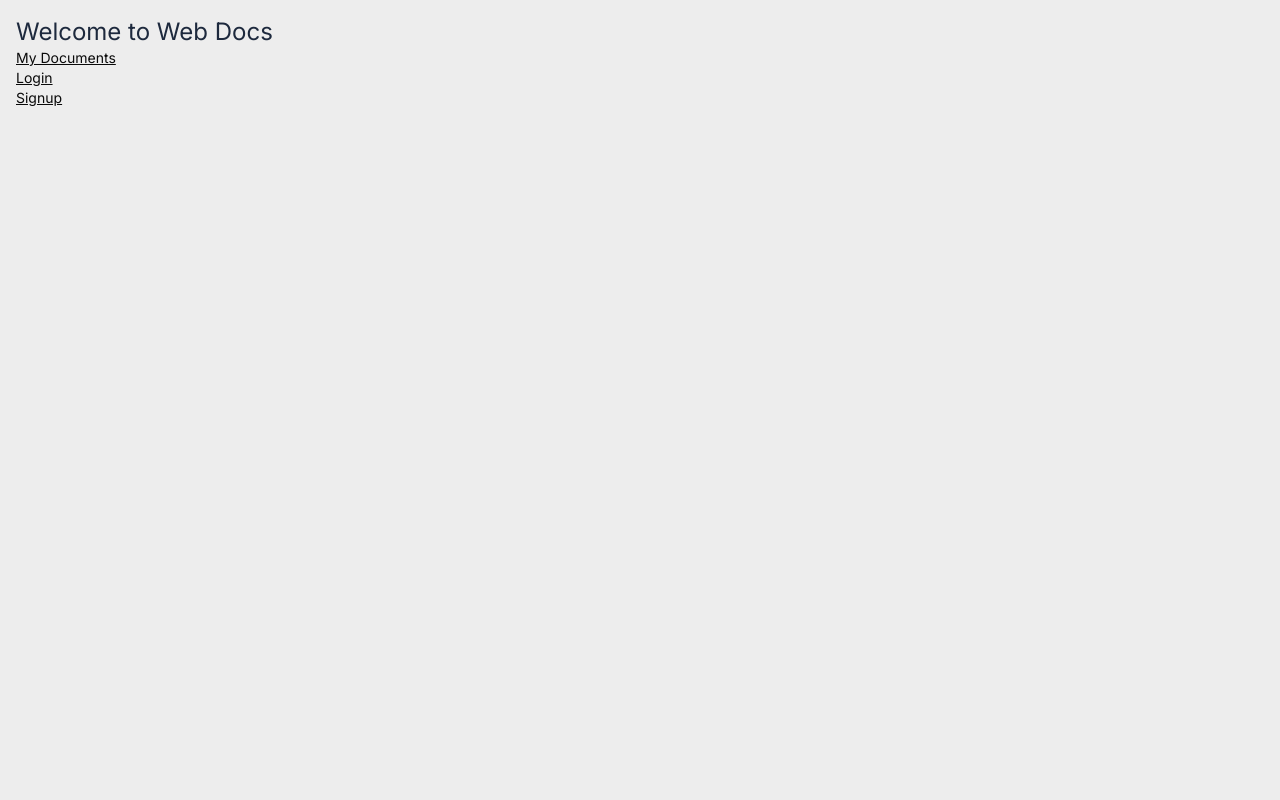
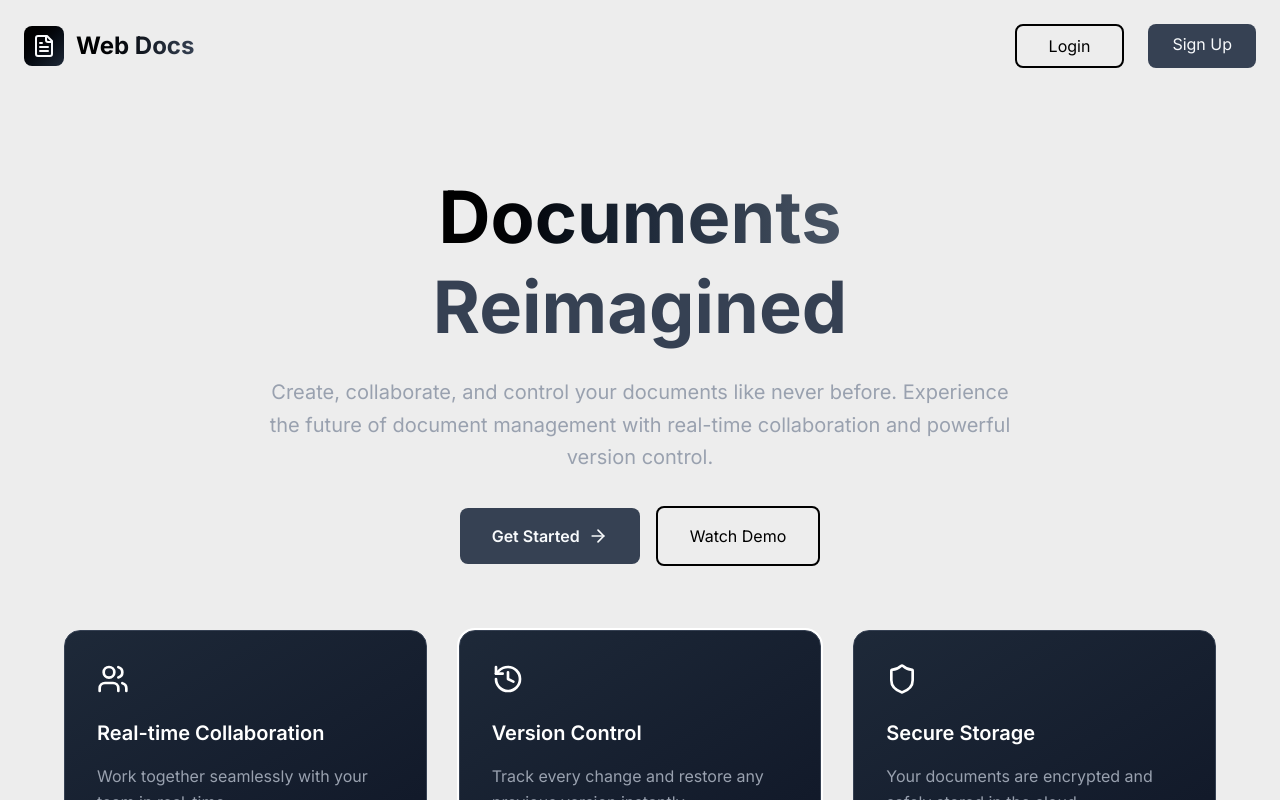
Before and after one commit to lalit6393/web-docs, a Next.js app: page / in a window 1280 px wide. Built offline with nearby package versions, Linux system fonts and the light colour scheme.

Commit message:
added/landing page

```diff
--- a/src/app/(auth)/login/page.tsx
+++ b/src/app/(auth)/login/page.tsx
@@ -8,7 +8,7 @@ const Login = () => {
     const [state, action, pending] = useActionState(login, undefined);
 
     return (
-        <div className='flex h-screen items-center w-full justify-center'>
+        <div className='flex h-screen items-center w-full justify-center p-4'>
             <form action={action} className='w-[24rem] flex flex-col p-8 border shadow-lg border-slate-200 rounded-4xl box-border gap-2'>
                 <div className="flex flex-col justify-center items-center">
                     <h1 className="text-xl font-semibold">Sign in with email</h1>
--- a/src/app/(auth)/signup/page.tsx
+++ b/src/app/(auth)/signup/page.tsx
@@ -1,4 +1,5 @@
 'use client'
+import Link from '@/modules/link/Link';
 import { Lock, Mail, User } from 'lucide-react';
 import { useRouter } from 'next/navigation';
 import React, { FormEvent, useState } from 'react'
@@ -80,17 +81,20 @@ const Signup = () => {
 
     return (
         <div className='flex w-full h-full justify-center items-center p-4'>
-            <form onSubmit={handleSubmit} className='w-full sm:w-[26rem] flex flex-col px-4 py-8 border-2 border-slate-400 rounded-xl box-border gap-2'>
-                <div className='pb-4'>
-                    <h1 className='text-3xl font-bold tracking-tight'>Sign Up</h1>
-                    <p className='text-sm'>Create your account to get started.</p>
+            <form onSubmit={handleSubmit} className='w-[24rem] flex flex-col p-8 border shadow-lg border-slate-200 rounded-4xl box-border gap-2'>
+                <div className="flex flex-col justify-center items-center">
+                    <h1 className="text-xl font-semibold">Create your account</h1>
+                    <p className="text-sm text-gray-400 text-center pt-2">
+                        It only takes a minute to join — and you will be ready to create, edit,
+                        and collaborate instantly.
+                    </p>
                 </div>
                 <div className='flex flex-col w-full gap-2'>
-                    <label htmlFor='name' className='text-sm'>Full Name <span className='text-red-700'>*</span></label>
+                    <label htmlFor='name' className='text-sm font-semibold'>Full Name <span className='text-red-700'>*</span></label>
                     <div className='relative'>
-                        <User className="text-slate-400 absolute left-3 top-1/2 -translate-y-1/2 h-5 w-5" />
+                        <User className="absolute text-slate-400 w-4 h-full left-3 top-0 bottom-0" />
                         <input
-                            className='w-full text-base pl-10 text-slate-500 px-2 py-[6px] border-2 border-slate-400 rounded-md focus:border-transparent focus:outline-none focus:ring-2 focus:ring-blue-500'
+                            className='text-sm w-full text-slate-500 bg-slate-100 px-2 py-[6px] pl-9 border-2 border-transparent rounded-xl focus:border-transparent focus:outline-none focus:ring-2 focus:ring-gray-700'
                             type='text'
                             name='name'
                             id='name'
@@ -104,11 +108,11 @@ const Signup = () => {
                     }
                 </div>
                 <div className='flex flex-col w-full gap-2'>
-                    <label htmlFor='email' className='text-sm'>Email <span className='text-red-700'>*</span></label>
+                    <label htmlFor='email' className='text-sm font-semibold'>Email <span className='text-red-700'>*</span></label>
                     <div className='relative'>
-                        <Mail className="text-slate-400 absolute left-3 top-1/2 -translate-y-1/2 h-5 w-5" />
+                        <Mail className="absolute text-slate-400 w-4 h-full left-3 top-0 bottom-0" />
                         <input
-                            className='pl-10 w-full text-base text-slate-500 px-2 py-[6px] border-2 border-slate-400 rounded-md focus:border-transparent focus:outline-none focus:ring-2 focus:ring-blue-500'
+                            className='text-sm w-full text-slate-500 bg-slate-100 px-2 py-[6px] pl-9 border-2 border-transparent rounded-xl focus:border-transparent focus:outline-none focus:ring-2 focus:ring-gray-700'
                             type='email'
                             name='email'
                             id='email'
@@ -121,11 +125,11 @@ const Signup = () => {
                     </div>
                 </div>
                 <div className='flex flex-col w-full gap-2'>
-                    <label htmlFor='password' className='text-sm'>Password <span className='text-red-700'>*</span></label>
+                    <label htmlFor='password' className='text-sm font-semibold'>Password <span className='text-red-700'>*</span></label>
                     <div className='relative'>
-                        <Lock className="text-slate-400 absolute left-3 top-1/2 -translate-y-1/2 h-5 w-5" />
+                        <Lock className="absolute text-slate-400 w-4 h-full left-3 top-0 bottom-0" />
                         <input
-                            className='pl-10 w-full text-base text-slate-500 px-2 py-[6px] border-2 border-slate-400 rounded-md focus:border-transparent focus:outline-none focus:ring-2 focus:ring-blue-500'
+                            className='text-sm w-full text-slate-500 bg-slate-100 px-2 py-[6px] pl-9 border-2 border-transparent rounded-xl focus:border-transparent focus:outline-none focus:ring-2 focus:ring-gray-700'
                             type='password'
                             name='password'
                             id='password'
@@ -138,11 +142,11 @@ const Signup = () => {
                     }
                 </div>
                 <div className='flex flex-col w-full gap-2'>
-                    <label htmlFor='confirmPassword' className='text-sm'>Confirm Password <span className='text-red-700'>*</span></label>
+                    <label htmlFor='confirmPassword' className='text-sm font-semibold'>Confirm Password <span className='text-red-700'>*</span></label>
                     <div className='relative'>
-                        <Lock className="text-slate-400 absolute left-3 top-1/2 -translate-y-1/2 h-5 w-5 " />
+                        <Lock className="absolute text-slate-400 w-4 h-full left-3 top-0 bottom-0" />
                         <input
-                            className='pl-10 w-full text-base text-slate-500 px-2 py-[6px] border-2 border-slate-400 rounded-md focus:border-transparent focus:outline-none focus:ring-2 focus:ring-blue-500'
+                            className='text-sm w-full text-slate-500 bg-slate-100 px-2 py-[6px] pl-9 border-2 border-transparent rounded-xl focus:border-transparent focus:outline-none focus:ring-2 focus:ring-gray-700'
                             type='password'
                             name='confirmPassword'
                             id='confirmPassword'
@@ -155,9 +159,9 @@ const Signup = () => {
                     </div>
                 </div>
                 <div className='flex flex-col w-full gap-2'>
-                    <label htmlFor='dob' className='text-sm'>Date of birth (Optional)</label>
+                    <label htmlFor='dob' className='text-sm font-semibold'>Date of birth (Optional)</label>
                     <input
-                        className='text-base text-slate-500 px-2 py-[6px] border-2 border-slate-400 rounded-md focus:border-transparent focus:outline-none focus:ring-2 focus:ring-blue-500'
+                        className='text-sm w-full text-slate-500 bg-slate-100 px-2 py-[6px] pl-9 border-2 border-transparent rounded-xl focus:border-transparent focus:outline-none focus:ring-2 focus:ring-gray-700'
                         type='date'
                         name='dob'
                         id='dob'
@@ -168,7 +172,8 @@ const Signup = () => {
                     {
                         err?.name === 'final' && <p className='text-red-700 text-sm'>{err.message}</p>
                     }
-                    <button className='w-full py-2 px-4 bg-blue-700 text-slate-50 rounded-md hover:bg-blue-800 cursor-pointer' type='submit'>{loading ? 'Signing in...' : 'Signup'}</button>
+                    <button className='py-2 px-4 bg-gray-700 text-sm text-slate-50 rounded-xl hover:bg-gray-900 cursor-pointer' type='submit'>{loading ? 'Signing in...' : 'Signup'}</button>
+                    <p className='text-sm'>Already have an account? <Link href='/login' className='text-blue-700 underline'>Login</Link></p>
                 </div>
             </form>
         </div>
--- a/src/app/globals.css
+++ b/src/app/globals.css
@@ -17,12 +17,18 @@ html {
   width: 100%;
 }
 
+
+
 body {
   height: 100%;
   width: 100%;
   background: var(--background);
   color: var(--foreground);
   font-family: Inter, sans-serif;
+}
+
+.bg-custom{
+  background: linear-gradient(154deg, #E0F7A1, #fff);
 }
 
 /* pdf look page*/
--- a/src/app/page.tsx
+++ b/src/app/page.tsx
@@ -1,16 +1,12 @@
-import Link from "@/modules/link/Link";
-
+import WebDocsLanding from "@/modules/landing/Landing";
 
 export default function Home() {
 
 
 
   return (
-    <div className="flex flex-col p-4 w-full">
-      <h1 className="text-slate-800 text-2xl">Welcome to Web Docs</h1>
-      <Link className="underline text-sm" href={'/documents'}>My Documents</Link>
-      <Link className="underline text-sm" href={'/login'}>Login</Link>
-      <Link className="underline text-sm" href={'/signup'}>Signup</Link>
+    <div className="flex w-full h-full">
+      <WebDocsLanding />
     </div>
   );
 }
--- /dev/null
+++ b/src/modules/landing/Landing.tsx
@@ -0,0 +1,174 @@
+'use client'
+import React, { useState, useEffect } from 'react';
+import { FileText, Users, History, Shield, Zap, ArrowRight, Check, Star } from 'lucide-react';
+import Link from '../link/Link';
+
+export default function WebDocsLanding() {
+  const [isVisible, setIsVisible] = useState(false);
+  const [activeFeature, setActiveFeature] = useState(0);
+
+  useEffect(() => {
+    setIsVisible(true);
+    const interval = setInterval(() => {
+      setActiveFeature(prev => (prev + 1) % 3);
+    }, 3000);
+    return () => clearInterval(interval);
+  }, []);
+
+  const features = [
+    {
+      icon: <Users className="w-8 h-8" />,
+      title: "Real-time Collaboration",
+      description: "Work together seamlessly with your team in real-time"
+    },
+    {
+      icon: <History className="w-8 h-8" />,
+      title: "Version Control",
+      description: "Track every change and restore any previous version instantly"
+    },
+    {
+      icon: <Shield className="w-8 h-8" />,
+      title: "Secure Storage",
+      description: "Your documents are encrypted and safely stored in the cloud"
+    }
+  ];
+
+  return (
+    <div className="h-auto w-full text-white overflow-y-auto">
+
+      {/* Header */}
+      <header className="relative z-10 p-6 flex justify-between items-center">
+        <div className="flex items-center space-x-3">
+          <div className="w-10 h-10 bg-gradient-to-br from-black to-gray-800 rounded-lg flex items-center justify-center">
+            <FileText className="w-6 h-6 text-slate-50" />
+          </div>
+          <h1 className="text-2xl font-bold bg-gradient-to-r from-black to-gray-700 bg-clip-text text-transparent">
+            Web Docs
+          </h1>
+        </div>
+        <nav className="flex space-x-6">
+          <Link href="/login" className="px-8 py-2 text-black border-2 border-black rounded-lg hover:bg-black hover:text-white transition-colors duration-300">
+            Login
+          </Link>
+          <Link href="/signup" className="px-6 py-2 bg-gray-700 text-slate-50 rounded-lg hover:bg-black transition-all duration-300 transform hover:scale-105">
+            Sign Up
+          </Link>
+        </nav>
+      </header>
+
+      {/* Hero Section */}
+      <main className="relative z-10 px-6 py-20">
+        <div className="max-w-6xl mx-auto">
+          <div className={`text-center mb-16 transition-all duration-1000 ${isVisible ? 'opacity-100 translate-y-0' : 'opacity-0 translate-y-10'}`}>
+            <h2 className="text-6xl md:text-7xl font-bold mb-6 leading-tight">
+              <span className="bg-gradient-to-r from-black via-gray-800 to-gray-600 bg-clip-text text-transparent">
+                Documents
+              </span>
+              <br />
+              <span className="text-gray-700">Reimagined</span>
+            </h2>
+            <p className="text-lg md:text-xl text-gray-400 mb-8 max-w-3xl mx-auto leading-relaxed">
+              Create, collaborate, and control your documents like never before.
+              Experience the future of document management with real-time collaboration
+              and powerful version control.
+            </p>
+            <div className="flex flex-col sm:flex-row gap-4 justify-center items-center">
+              <Link href="/documents" className="group px-8 py-4 bg-gray-700 text-slate-50 rounded-lg font-semibold hover:bg-gray-900 transition-all duration-300 transform hover:scale-105 flex items-center space-x-2">
+                <span>Get Started</span>
+                <ArrowRight className="w-5 h-5 group-hover:translate-x-1 transition-transform" />
+              </Link>
+              <button className="px-8 py-4 text-black border-2 border-black rounded-lg hover:bg-black hover:text-white transition-colors duration-300">
+                Watch Demo
+              </button>
+            </div>
+          </div>
+
+          {/* Features Grid */}
+          <div className="grid md:grid-cols-3 gap-8 mb-20">
+            {features.map((feature, index) => (
+              <div
+                key={index}
+                className={`p-8 rounded-2xl bg-gradient-to-br from-gray-800 to-gray-900 border border-gray-700 hover:border-gray-500 transition-all duration-500 transform hover:scale-105 ${
+                  activeFeature === index ? 'ring-2 ring-white ring-opacity-20' : ''
+                } ${isVisible ? 'opacity-100 translate-y-0' : 'opacity-0 translate-y-10'}`}
+                style={{ transitionDelay: `${index * 200}ms` }}
+              >
+                <div className="mb-6 text-white">
+                  {feature.icon}
+                </div>
+                <h3 className="text-xl font-semibold mb-4 text-white">{feature.title}</h3>
+                <p className="text-gray-400 leading-relaxed">{feature.description}</p>
+              </div>
+            ))}
+          </div>
+
+          {/* Stats Section */}
+          <div className="grid grid-cols-2 md:grid-cols-4 gap-8 mb-20">
+            {[
+              { number: "10K+", label: "Active Users" },
+              { number: "1M+", label: "Documents Created" },
+              { number: "99.9%", label: "Uptime" },
+              { number: "24/7", label: "Support" }
+            ].map((stat, index) => (
+              <div key={index} className="text-center">
+                <div className="text-3xl md:text-4xl font-bold text-white mb-2">{stat.number}</div>
+                <div className="text-gray-400">{stat.label}</div>
+              </div>
+            ))}
+          </div>
+
+          {/* Benefits Section */}
+          <div className="bg-gradient-to-r from-gray-900 to-black rounded-3xl p-12 mb-20">
+            <h3 className="text-4xl font-bold text-center mb-12 text-white">Why Choose Web Docs?</h3>
+            <div className="grid md:grid-cols-2 gap-8">
+              {[
+                "Real-time collaborative editing",
+                "Automatic version saving",
+                "One-click version restoration",
+                "Advanced sharing controls",
+                "Offline editing capabilities",
+                "Enterprise-grade security"
+              ].map((benefit, index) => (
+                <div key={index} className="flex items-center space-x-3">
+                  <Check className="w-6 h-6 text-green-400 flex-shrink-0" />
+                  <span className="text-gray-300">{benefit}</span>
+                </div>
+              ))}
+            </div>
+          </div>
+
+          {/* CTA Section */}
+          <div className="text-center bg-gradient-to-r from-white to-gray-200 rounded-3xl p-12 text-black">
+            <h3 className="text-4xl font-bold mb-4">Ready to Transform Your Workflow?</h3>
+            <p className="text-xl mb-8 opacity-80">Join thousands of teams already using Web Docs</p>
+            <div className="flex flex-col sm:flex-row gap-4 justify-center">
+              <Link href="/signup" className="px-8 py-4 bg-black text-white rounded-lg font-semibold hover:bg-gray-800 transition-colors duration-300">
+                Start Free Trial
+              </Link>
+              <Link href="/documents" className="px-8 py-4 border-2 border-black rounded-lg hover:bg-black hover:text-white transition-colors duration-300">
+                View Documents
+              </Link>
+            </div>
+          </div>
+        </div>
+      </main>
+
+      {/* Footer */}
+      <footer className="relative z-10 border-t border-gray-800 py-12 px-6 mt-20">
+        <div className="max-w-6xl mx-auto text-center">
+          <div className="flex justify-center items-center space-x-2 mb-4">
+            <FileText className="w-6 h-6 text-white" />
+            <span className="text-xl font-bold text-gray-800">Web Docs</span>
+          </div>
+          <p className="text-gray-400 mb-6">The future of collaborative document editing</p>
+          <div className="flex justify-center space-x-8 text-sm text-gray-500">
+            <a href="#" className="hover:text-white transition-colors">Privacy</a>
+            <a href="#" className="hover:text-white transition-colors">Terms</a>
+            <a href="#" className="hover:text-white transition-colors">Support</a>
+            <a href="#" className="hover:text-white transition-colors">Contact</a>
+          </div>
+        </div>
+      </footer>
+    </div>
+  );
+}
```
